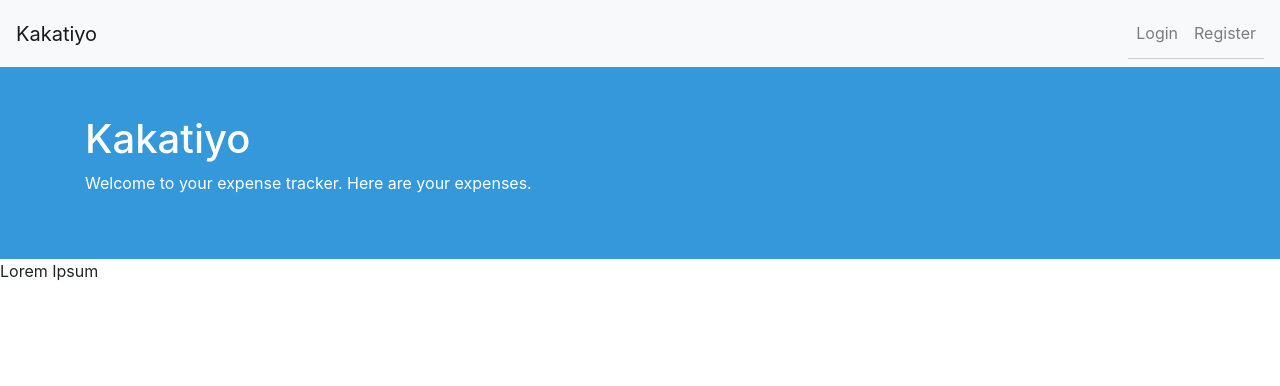
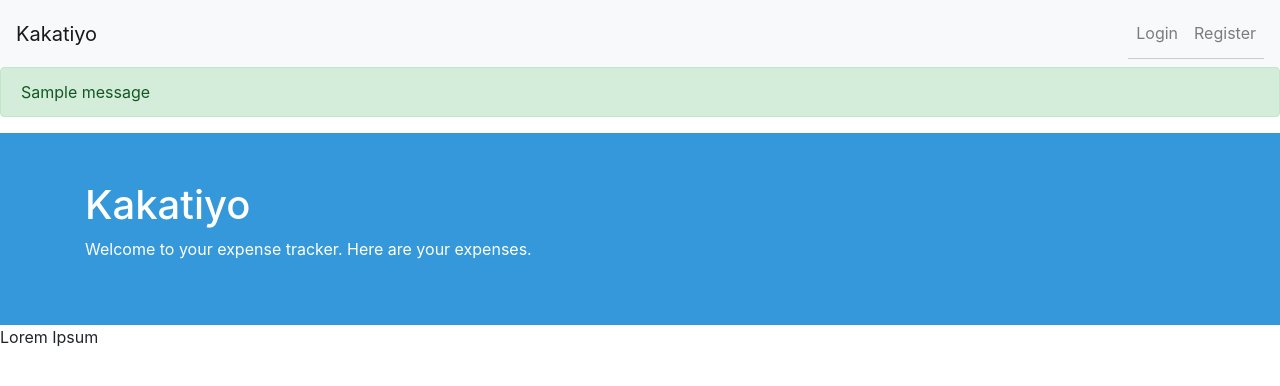
Before and after one commit to PeterOsoo/expense-tracker-cg, a Django app: page / in a window 1280 px wide. Shown: the top 386 px of the page. Run offline with Django 4.2, Linux system fonts and the light colour scheme; one stand-in notice (Sample message) is shown; some libraries are stand-ins or nearby versions.

Commit message:
include messages in base.html

```diff
--- a/tracker/templates/base.html
+++ b/tracker/templates/base.html
@@ -14,7 +14,11 @@
 		/>
 	</head>
 	<body>
-		{% include 'navbar.html' %} {% block content %} {% endblock content %}
+		{% include 'navbar.html' %} {% if messages %} {% for message in messages %}
+		<div class="alert alert-{{ message.tags }}">{{ message }}</div>
+		{% endfor %} {% endif %} {% block content %}
+		<br />
+		{% endblock content %}
 		<script
 			src="https://code.jquery.com/jquery-3.2.1.slim.min.js"
 			integrity="sha384-KJ3o2DKtIkvYIK3UENzmM7KCkRr/rE9/Qpg6aAZGJwFDMVNA/GpGFF93hXpG5KkN"
```
